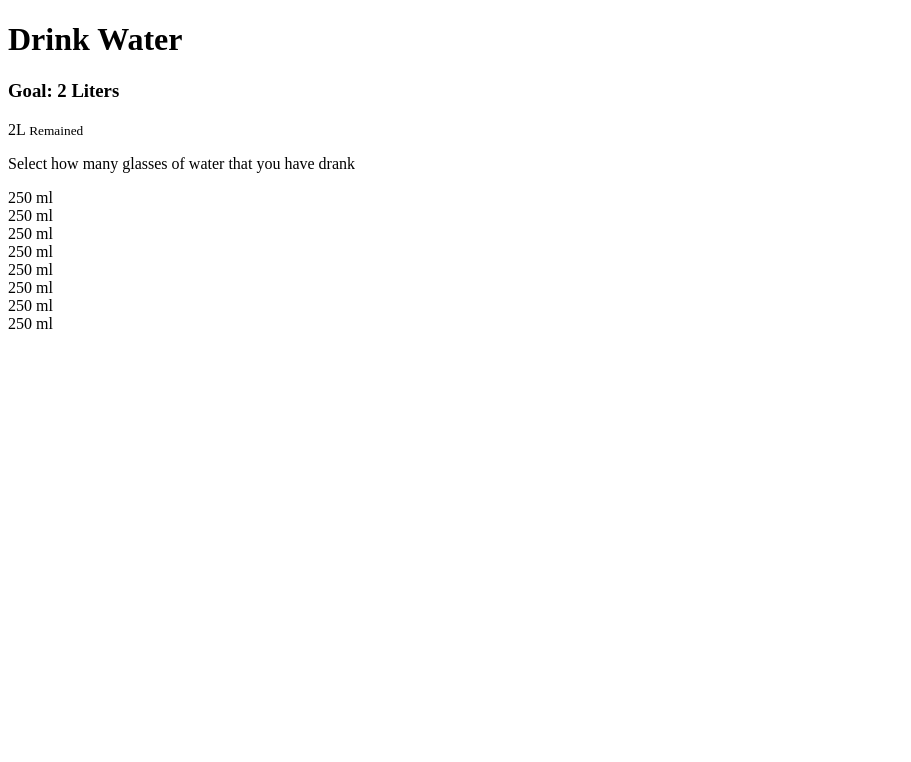
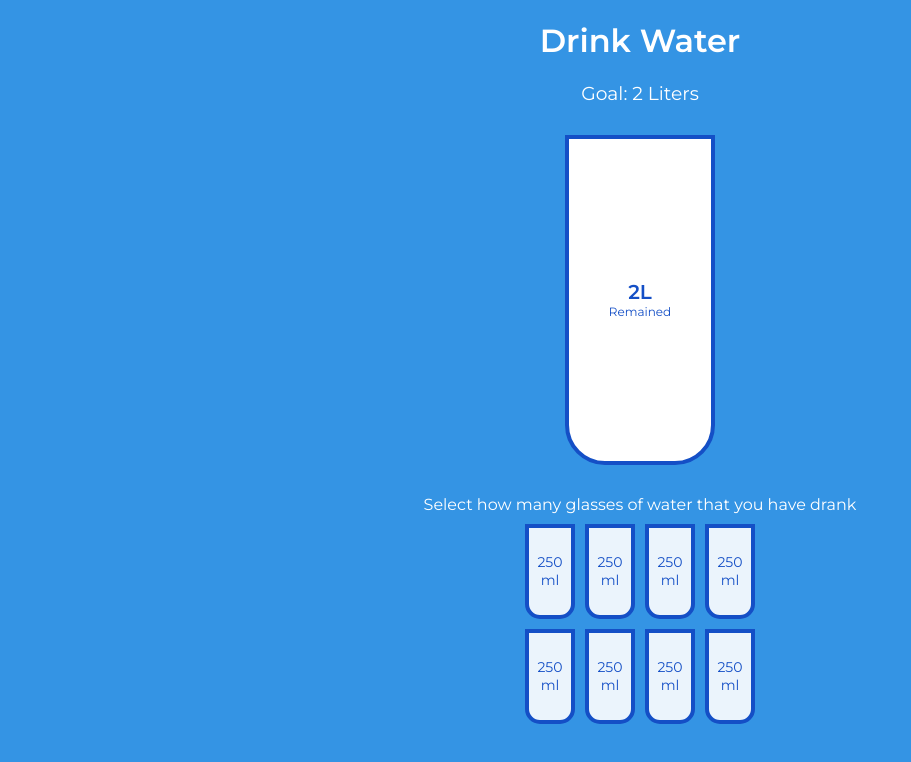
Before and after one commit to Nasirkhan294/drink-water, a plain HTML site: page index.html in a window 1280 px wide. Shown: the whole page, without its empty margins (0-911 px from the left). Drawn offline with Linux system fonts and the light colour scheme.

Commit message:
Add styles for drink water calculater project

```diff
--- a/index.html
+++ b/index.html
@@ -14,8 +14,8 @@
 			<div class="remained" id="remained">
 				<span id="litres">2L</span>
 				<small>Remained</small>
-				<div class="percentage" id="percentage"></div>
 			</div>
+			<div class="percentage" id="percentage"></div>
 		</div>
 		<p class="text">Select how many glasses of water that you have drank</p>
 		<div class="cups">
--- a/style.css
+++ b/style.css
@@ -0,0 +1,103 @@
+@import url('https://fonts.googleapis.com/css?family=Montserrat:400,600&display=swap');
+
+:root {
+	--border-color: #144fc6;
+	--fill-color: #6ab3f8;
+}
+
+* {
+	box-sizing: border-box;
+}
+
+body {
+	background-color: #3494e4;
+	color: #fff;
+	font-family: 'Montserrat', sans-serif;
+	display: flex;
+	justify-content: center;
+	overflow-x: hidden;
+	margin: 0;
+}
+
+.container {
+	text-align: center;
+}
+
+h3 {
+	font-weight: 400;
+}
+
+.cup {
+	background-color: #fff;
+	border: 4px solid var(--border-color);
+	color: var(--border-color);
+	border-radius: 0 0 40px 40px;
+	height: 330px;
+	width: 150px;
+	margin: 30px auto;
+	display: flex;
+	overflow: hidden;
+}
+
+.remained {
+	display: flex;
+	flex-direction: column;
+	align-items: center;
+	justify-content: center;
+	text-align: center;
+	flex: 1;
+	transition: 0.3s ease;
+}
+
+.remained span {
+	font-size: 20px;
+	font-weight: bold;
+}
+
+.remained small {
+	font-size: 12px;
+}
+
+.percentage {
+	background-color: var(--fill-color);
+	display: flex;
+	align-items: center;
+	justify-content: center;
+	font-weight: bold;
+	font-size: 30px;
+	height: 0;
+	transition: 0.3s ease;
+}
+
+.text {
+	text-align: center;
+	margin: 0 0 5px;
+}
+
+.cups {
+	display: flex;
+	flex-wrap: wrap;
+	align-items: center;
+	justify-content: center;
+	width: 280px;
+	margin: 0 auto;
+}
+
+.cup.cup-small {
+	height: 95px;
+	width: 50px;
+	border-radius: 0 0 15px 15px;
+	background-color: rgba(255, 255, 255, 0.9);
+	cursor: pointer;
+	font-size: 14px;
+	align-items: center;
+	justify-content: center;
+	text-align: center;
+	margin: 5px;
+	transition: 0.3s ease;
+}
+
+.cup.cup-small.full {
+	background-color: var(--fill-color);
+	color: #fff;
+}
```
